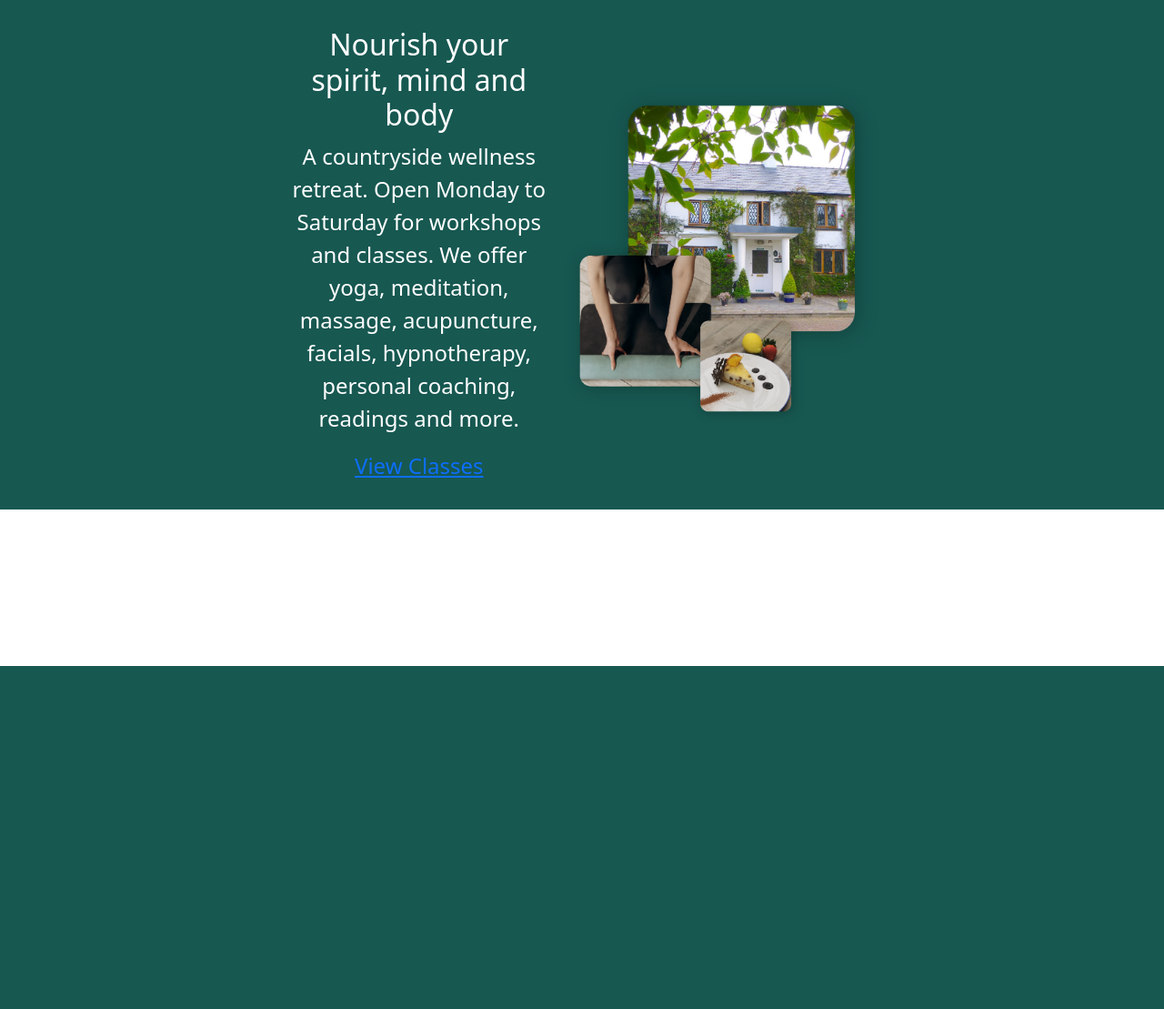
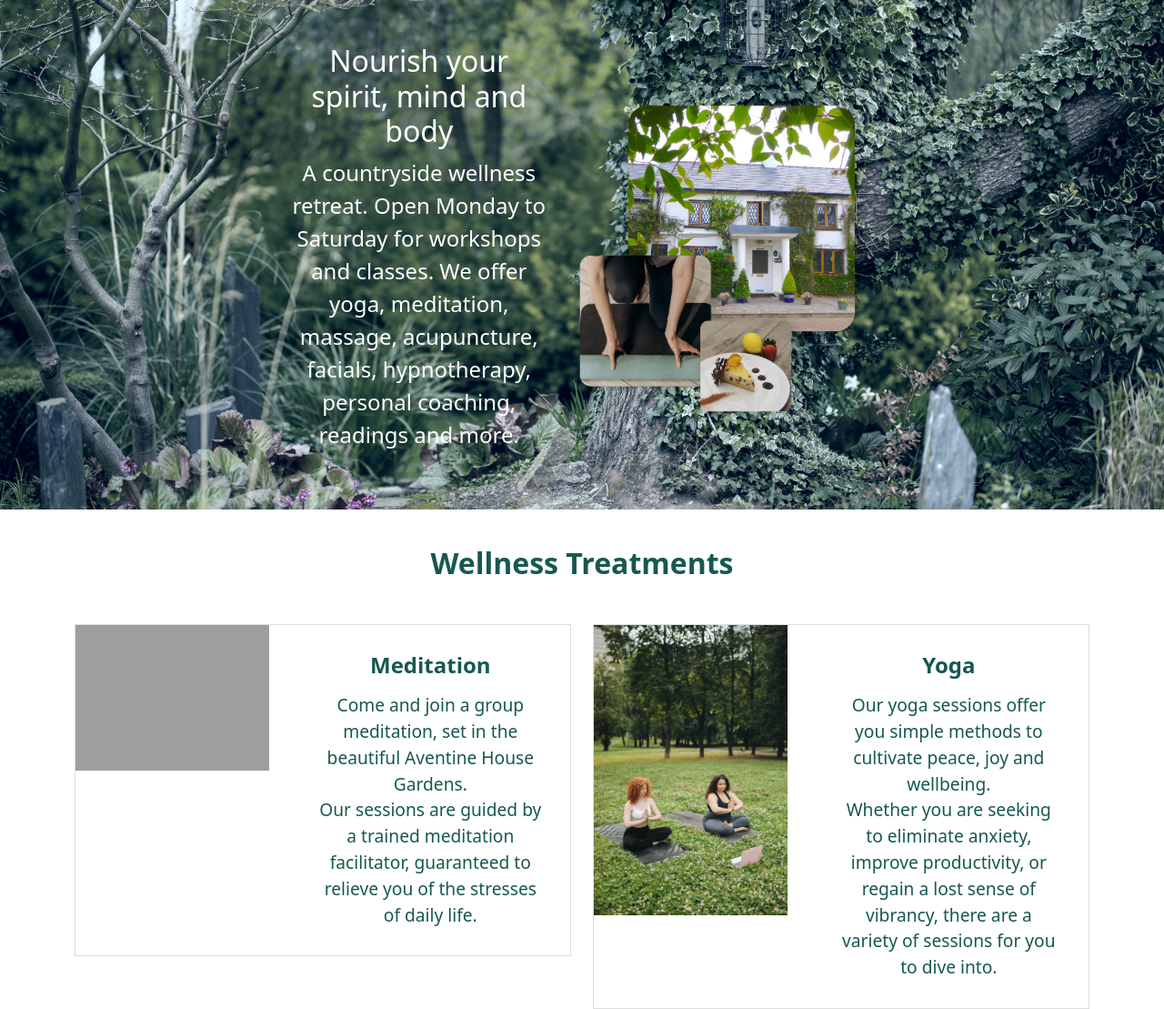
Before and after one commit to VictoriaT87/P4-Aventine-Wellness, a Django app: page / in a window 1280 px wide. Shown: the part 68-1177 px from the top of the page at 91% size. Before the commit the page ends 800 px from the top, so only its background shows below. Run offline with Django 3.2, Linux system fonts and the light colour scheme; grey boxes are pictures that could not be loaded.

Commit message:
Add services section, style and images

```diff
--- a/static/css/style.css
+++ b/static/css/style.css
@@ -40,13 +40,18 @@
     z-index: 2;
 }
 
-.hero-container{
+.hero-container {
+    position: absolute;
     max-width: 100%;
     height: 100%;
     display: flex;
     justify-content: center;
+    background: url(../media/images/aventine-garden.jpg) fixed no-repeat center;
+    background-size: cover;
 }
+
 .hero-content {
+    position: relative;
     max-width: 80%;
     display: flex;
     flex-direction: row;
@@ -72,3 +77,49 @@
     display: flex;
     justify-content: center;
 }
+
+.section {
+    padding: 80px 0;
+    overflow: hidden;
+}
+
+.section-header {
+    text-align: center;
+    padding: 40px;
+}
+
+.section-header h2 {
+    font-size: 32px;
+    font-weight: 700;
+    position: relative;
+    color: #175851;
+}
+
+.treatments .card-item {
+    border: 1px solid rgba(82, 86, 94, 0.2);
+    background: #fff;
+    position: relative;
+    border-radius: 0;
+}
+
+.card-bg img {
+    width: 100%;
+}
+
+.treatments .card-item .card-body {
+    padding: 30px;
+}
+
+.treatments .card-item h4 {
+    font-weight: 700;
+    margin-bottom: 15px;
+    color: #175851;
+    text-align: center;
+}
+
+.treatments .card-item p {
+    color: #175851;
+    margin: 0;
+    font-size: 1.2rem;
+    text-align: center;
+}
--- a/templates/index.html
+++ b/templates/index.html
@@ -18,7 +18,7 @@
                     <p>A countryside wellness retreat. Open Monday to Saturday for workshops and classes.
                         We offer yoga, meditation, massage, acupuncture, facials, hypnotherapy, personal coaching,
                         readings and more.</p>
-                    <a href="#">View Classes</a>
+                    <!-- <a href="#">View Classes</a> -->
                 </div>
                 <div class="col-lg-6 hero-content-image">
                     <img class="hero-image" src="{% static 'media/images/hero-image.png' %}"
@@ -29,5 +29,54 @@
     </div>
 </section>
 
+<section class="treatments">
+    <div class="container">
+
+        <div class="section-header">
+            <h2>Wellness Treatments</h2>
+        </div>
+
+        <div class="row gy-4">
+
+            <div class="col-lg-6">
+                <div class="card-item">
+                    <div class="row">
+                        <div class="col-xl-5">
+                            <div class="card-bg">
+                                <img src="{% static 'media/images/meditation.jpg' %}" alt="">
+                            </div>
+                        </div>
+                        <div class="col-xl-7 d-flex align-items-center">
+                            <div class="card-body">
+                                <h4 class="card-title">Meditation</h4>
+                                <p>Come and join a group meditation, set in the beautiful Aventine House Gardens.</p>
+                                <p>Our sessions are guided by a trained meditation facilitator, guaranteed to relieve
+                                    you of the stresses of daily life.</p>
+                            </div>
+                        </div>
+                    </div>
+                </div>
+            </div>
+
+            <div class="col-lg-6">
+                <div class="card-item">
+                    <div class="row">
+                        <div class="col-xl-5">
+                            <div class="card-bg">
+                                <img src="{% static 'media/images/yoga.jpg' %}" alt="">
+                            </div>
+                        </div>
+                        <div class="col-xl-7 d-flex align-items-center">
+                            <div class="card-body">
+                                <h4 class="card-title">Yoga</h4>
+                                <p>Our yoga sessions offer you simple methods to cultivate peace, joy and wellbeing.</p>
+                                <p>Whether you are seeking to eliminate anxiety, improve productivity, or regain a lost
+                                sense of vibrancy, there are a variety of sessions for you to dive into.</p>
+                            </div>
+                        </div>
+                    </div>
+                </div>
+            </div>
+</section>
 
 {%endblock%}
```
Also changed, not shown: static/media/images/aventine-garden.jpg (added), static/media/images/yoga.jpg (added), 1 other file.
